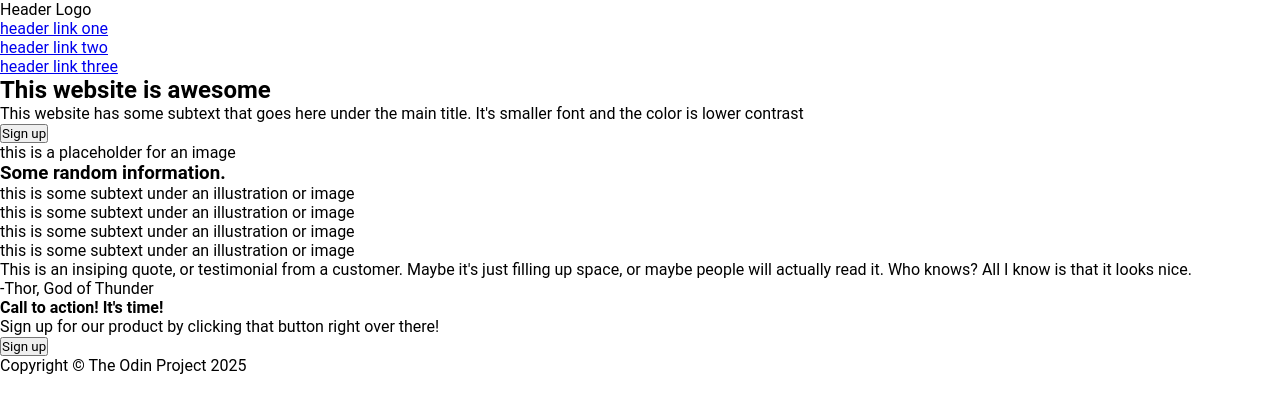
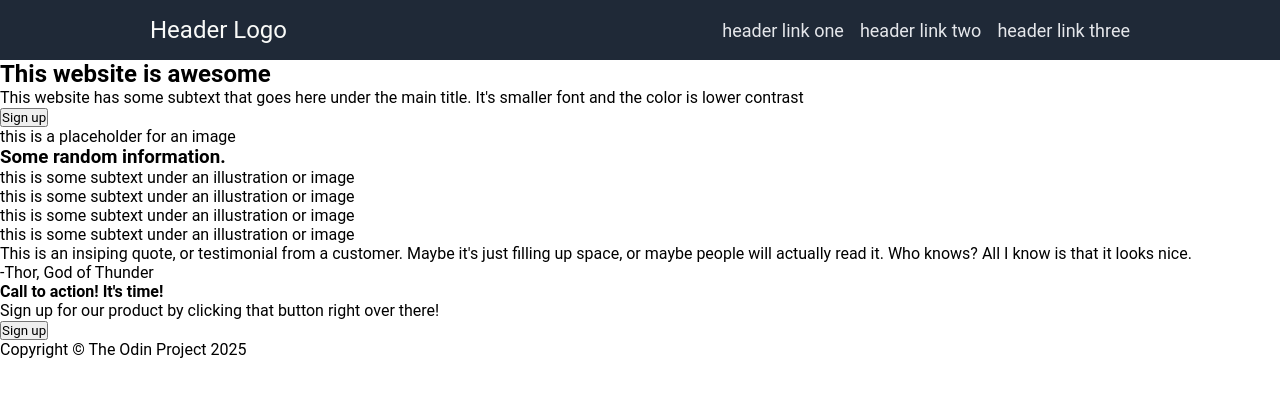
Before and after one commit to AndriySydorchuk/landing-top, a plain HTML site: page index.html in a window 1280 px wide. Drawn offline with Linux system fonts and the light colour scheme.

Commit message:
Edit header styles

```diff
--- a/style.css
+++ b/style.css
@@ -4,3 +4,28 @@
     box-sizing: border-box;
     font-family: 'Roboto', sans-serif;
 }
+
+header {
+    background-color: #1f2937;
+    color: #f9faf8;
+    padding: 16px 150px;
+    display: flex;
+    justify-content: space-between;
+    align-items: center;
+}
+
+.header-logo {
+    font-size: 24px;
+}
+
+.header-links {
+    list-style: none;
+    display: flex;
+    gap: 16px;
+}
+
+a {
+    text-decoration: none;
+    color: #e5e7eb;
+    font-size: 18px;
+}
```
